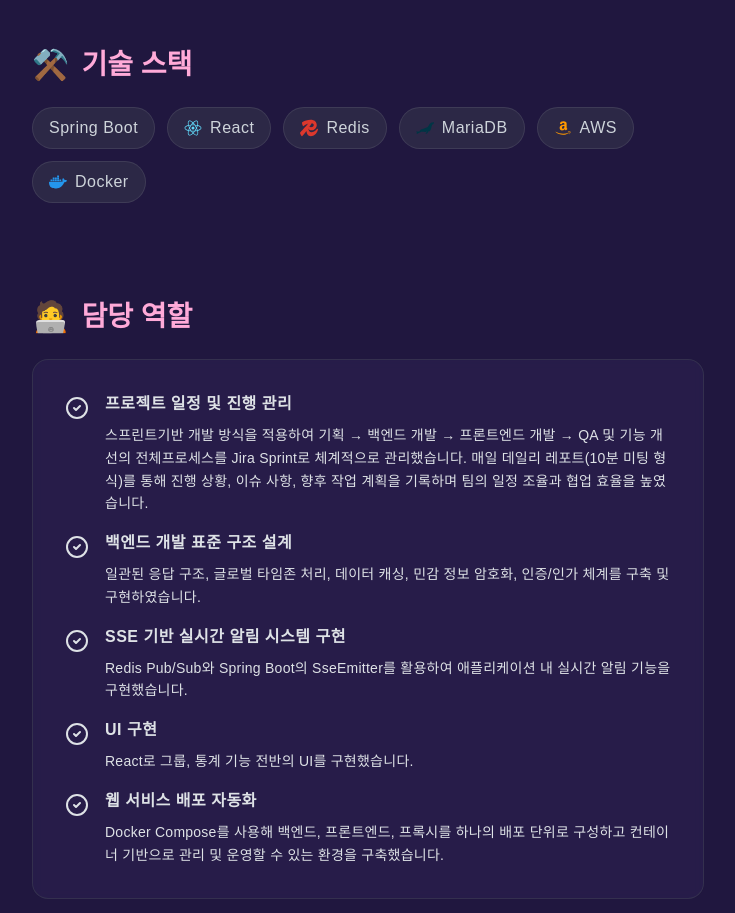
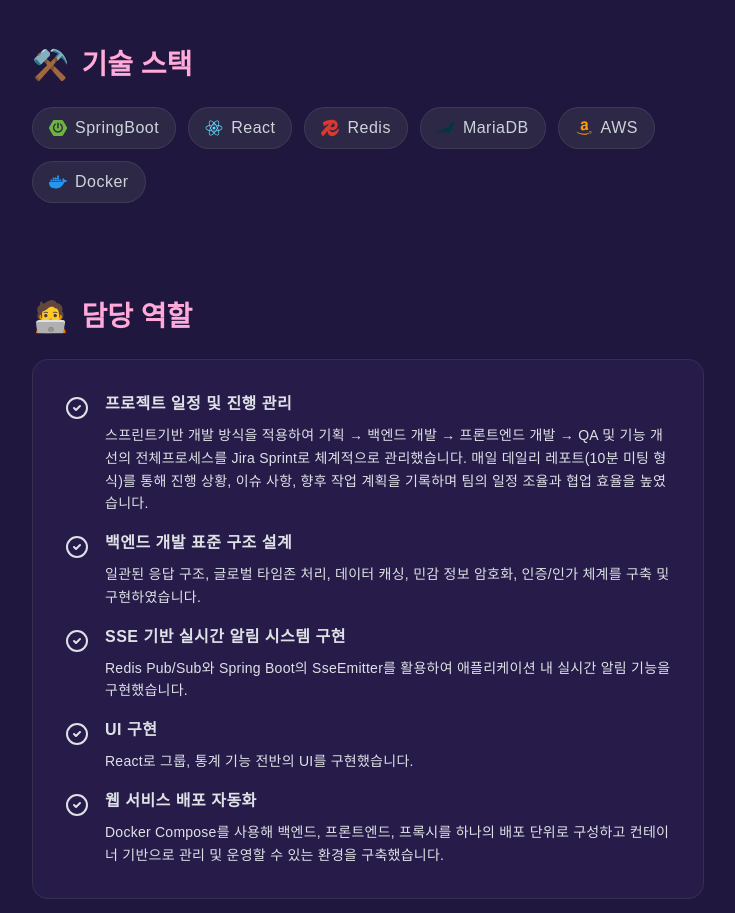
Before and after one commit to subin930/subinoh-portfolio, a React (Vite) app: page /project/SOLCATION in a window 1280 px wide. Shown: the part 1115-2028 px from the top of the page, without its empty margins (272-1007 px from the left). Built offline with nearby package versions, Linux system fonts and the light colour scheme; a web font is replaced by a local one.

Commit message:
[Feat] SOLCATION 로고 오류 수정

```diff
--- a/src/features/SOLCATION.jsx
+++ b/src/features/SOLCATION.jsx
@@ -49,7 +49,7 @@
     image: Project4_1,
     overviewContent: overviewContent,
     techStack: [
-      { name: "Spring Boot", icon: "SpringBoot", color: "#6DB33F" },
+      { name: "SpringBoot", icon: "SpringBoot", color: "#6DB33F" },
       { name: "React", icon: "React", color: "#61DAFB" },
       { name: "Redis", icon: "Redis", color: "#DC382D" },
       { name: "MariaDB", icon: "MariaDB", color: "#003545" },
```
